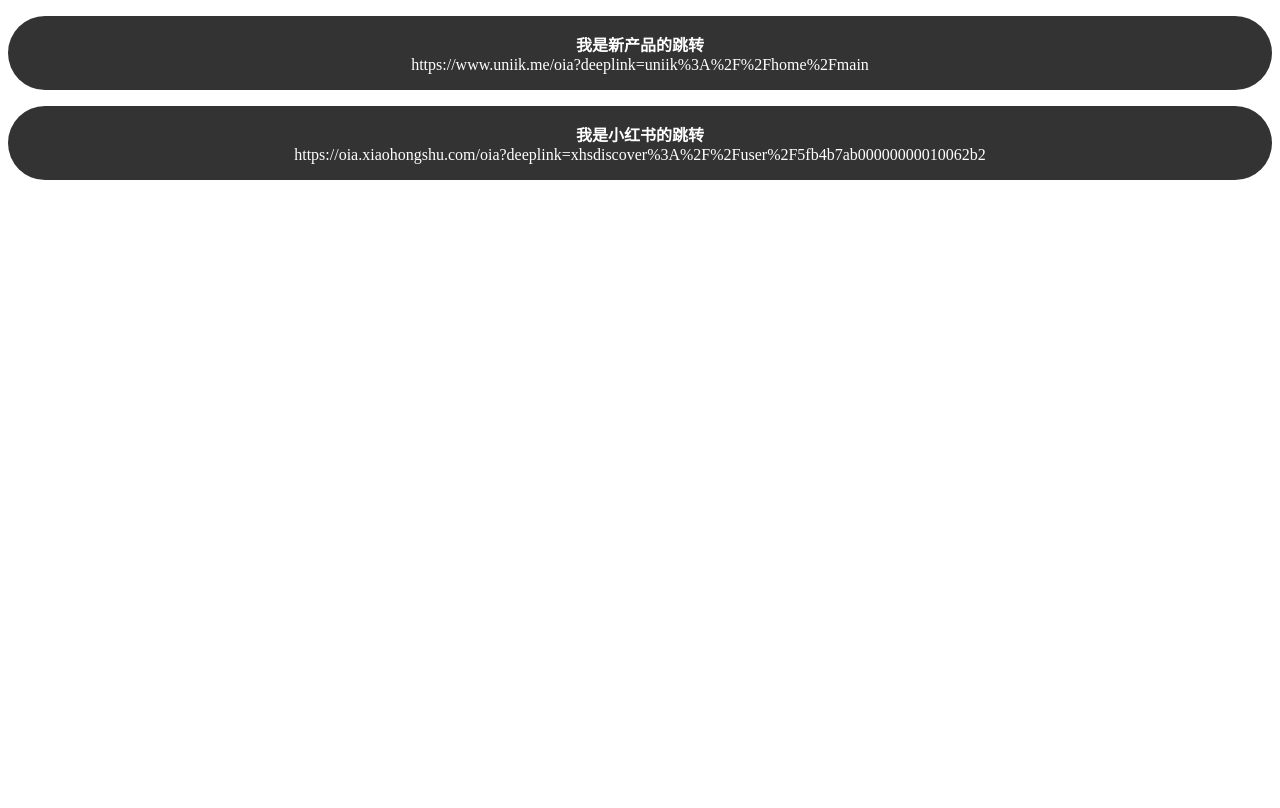
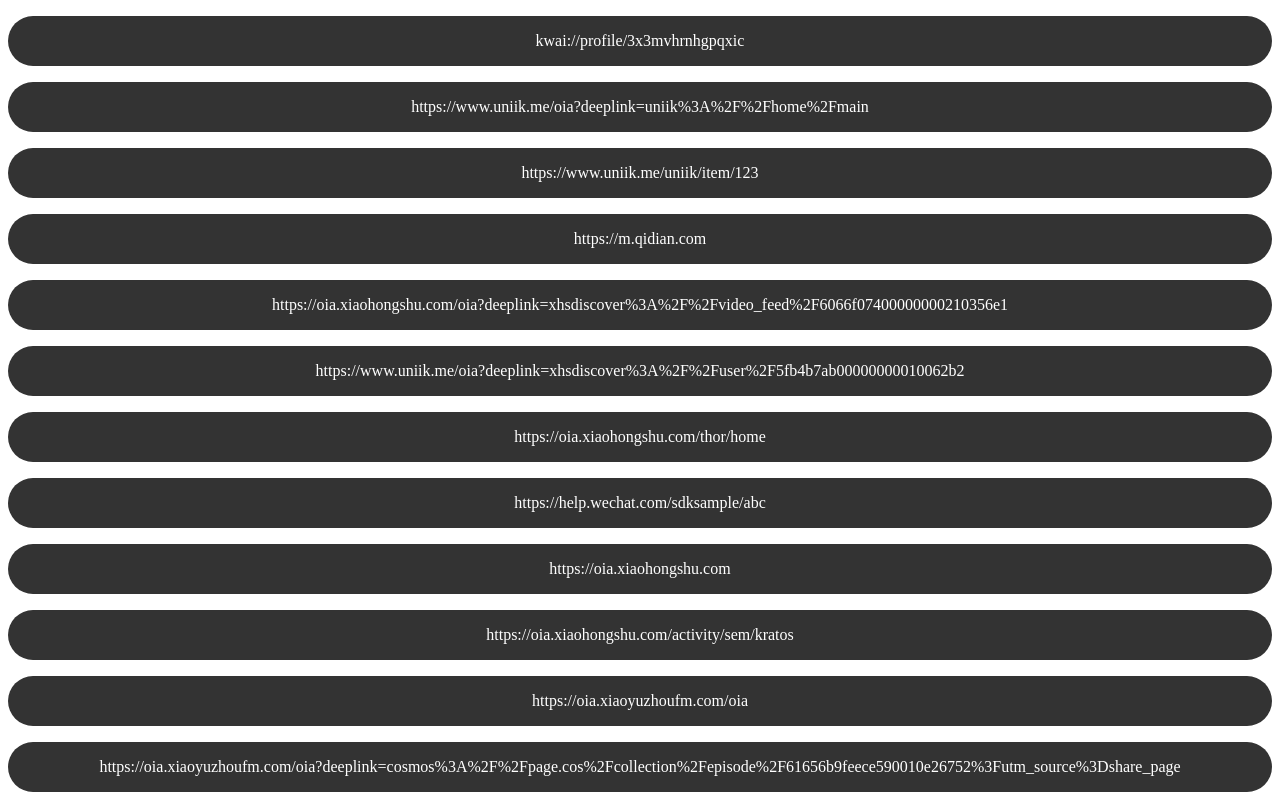
Before and after one commit to ziven27/test, a website: page index.html in a window 1280 px wide. Drawn offline with Linux system fonts and the light colour scheme.

Commit message:
fix: update

```diff
--- a/index.html
+++ b/index.html
@@ -7,7 +7,7 @@
     <meta http-equiv="X-UA-Compatible" content="ie=edge">
     <title>Document</title>
     <style>
-        .jump-btn{
+        .jump-btns a{
             display: block;
             padding: 1em;
             margin: 1em 0;
@@ -16,21 +16,45 @@
             text-align: center;
             text-decoration: none;
             border-radius: 100px;
-        }
-        .jump-btn strong{
-            display: block;
+            word-break: break-all;
         }
     </style>
 </head>
 <body>
-    <div>
-        <a class="jump-btn" href="https://www.uniik.me/oia?deeplink=uniik%3A%2F%2Fhome%2Fmain">
-            <strong>我是新产品的跳转</strong>
+    <div class="jump-btns">
+        <a href="kwai://profile/3x3mvhrnhgpqxic">kwai://profile/3x3mvhrnhgpqxic</a>
+        <a href="https://www.uniik.me/oia?deeplink=uniik%3A%2F%2Fhome%2Fmain">
             https://www.uniik.me/oia?deeplink=uniik%3A%2F%2Fhome%2Fmain
         </a>
-        <a class="jump-btn" href="https://oia.xiaohongshu.com/oia?deeplink=xhsdiscover%3A%2F%2Fuser%2F5fb4b7ab00000000010062b2">
-            <strong>我是小红书的跳转</strong>
-            https://oia.xiaohongshu.com/oia?deeplink=xhsdiscover%3A%2F%2Fuser%2F5fb4b7ab00000000010062b2
+        <a href="https://www.uniik.me/uniik/item/12">
+            https://www.uniik.me/uniik/item/123
+        </a>
+        <a href="https://m.qidian.com">
+            https://m.qidian.com
+        </a>
+        <a href="https://oia.xiaohongshu.com/oia?deeplink=xhsdiscover%3A%2F%2Fhome">
+            https://oia.xiaohongshu.com/oia?deeplink=xhsdiscover%3A%2F%2Fvideo_feed%2F6066f07400000000210356e1
+        </a>
+        <a href="https://www.uniik.me/oia?deeplink=xhsdiscover%3A%2F%2Fuser%2F5fb4b7ab00000000010062b2">
+            https://www.uniik.me/oia?deeplink=xhsdiscover%3A%2F%2Fuser%2F5fb4b7ab00000000010062b2
+        </a>
+        <a href="https://oia.xiaohongshu.com/thor/home">
+            https://oia.xiaohongshu.com/thor/home
+        </a>
+        <a href="https://help.wechat.com/sdksample/abc">
+            https://help.wechat.com/sdksample/abc
+        </a>
+        <a href="https://oia.xiaohongshu.com">
+            https://oia.xiaohongshu.com
+        </a>
+        <a href="https://oia.xiaohongshu.com/activity/sem/kratos">
+            https://oia.xiaohongshu.com/activity/sem/kratos
+        </a>
+        <a href="https://oia.xiaoyuzhoufm.com/oia">
+            https://oia.xiaoyuzhoufm.com/oia
+        </a>
+        <a href="https://oia.xiaoyuzhoufm.com/oia?deeplink=cosmos%3A%2F%2Fpage.cos%2Fcollection%2Fepisode%2F61656b9feece590010e26752%3Futm_source%3Dshare_page">
+            https://oia.xiaoyuzhoufm.com/oia?deeplink=cosmos%3A%2F%2Fpage.cos%2Fcollection%2Fepisode%2F61656b9feece590010e26752%3Futm_source%3Dshare_page
         </a>
     </div>
 </body>
```
